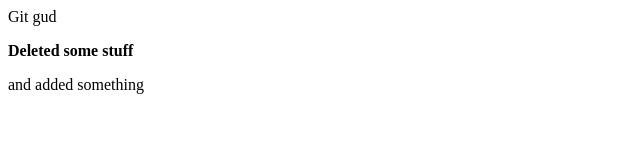
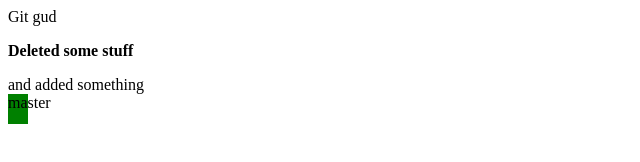
Before and after one commit to ocram444/gitgud, a plain HTML site: page index.html in a window 1280 px wide. Shown: the full height of the page, 0-640 px from the left. Drawn offline with Linux system fonts and the light colour scheme.

Commit message:
added a green square

```diff
--- a/index.html
+++ b/index.html
@@ -8,5 +8,6 @@
 <body>
     <div>Git gud</div>
     <div><p><b>Deleted some stuff</b></p><span>and added something</span></div>
+    <div style="width: 20px; height: 30px; background-color: green;">master</div>
 </body>
 </html>
```
